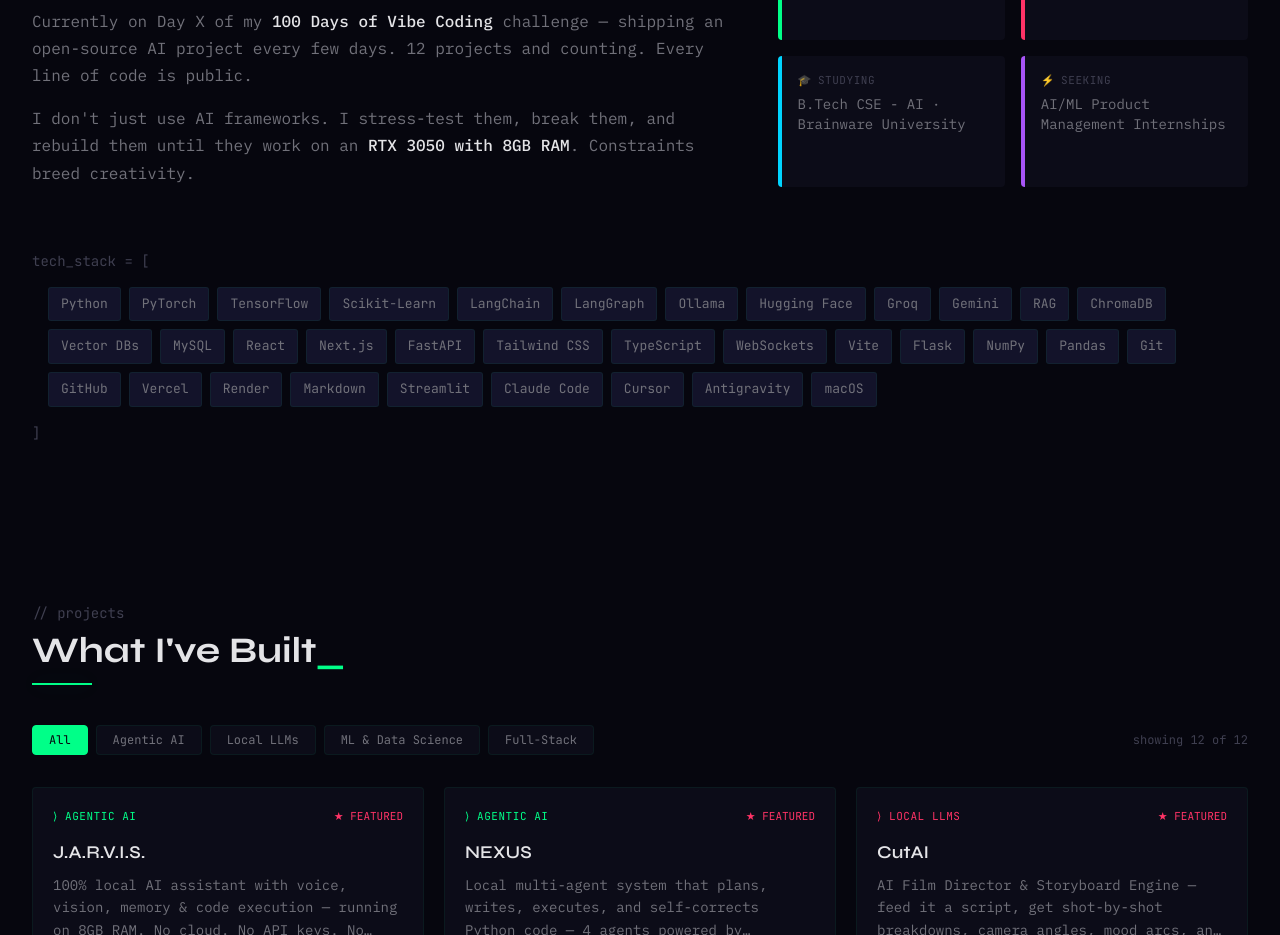
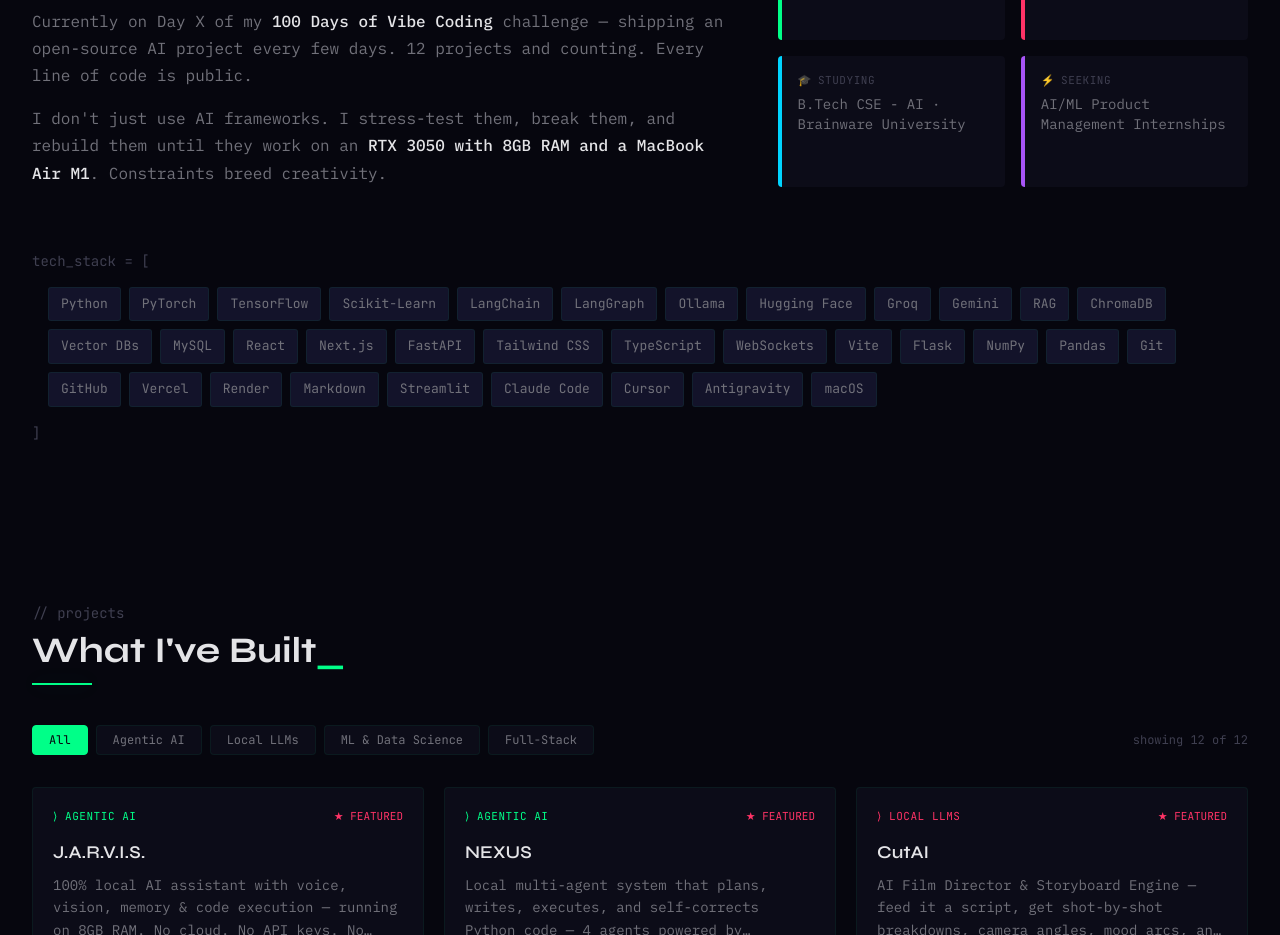
Before and after one commit to Swapnil-bo/Portfolio, a React (Vite) app: page / in a window 1280 px wide. Shown: the part 1100-2035 px from the top of the page. Built offline with nearby package versions, Linux system fonts and the light colour scheme.

Commit message:
fix: add MacBook Air M1 to bio

```diff
--- a/src/components/About.jsx
+++ b/src/components/About.jsx
@@ -86,7 +86,7 @@ function About() {
             <p>
               I don't just use AI frameworks. I stress-test them, break them, and rebuild them until they work
               on an{' '}
-              <span style={{ color: 'var(--text-primary)', fontWeight: 500 }}>RTX 3050 with 8GB RAM</span>.
+              <span style={{ color: 'var(--text-primary)', fontWeight: 500 }}>RTX 3050 with 8GB RAM and a MacBook Air M1</span>.
               Constraints breed creativity.
             </p>
           </div>
```
Also changed, not shown: .claude/settings.json.
